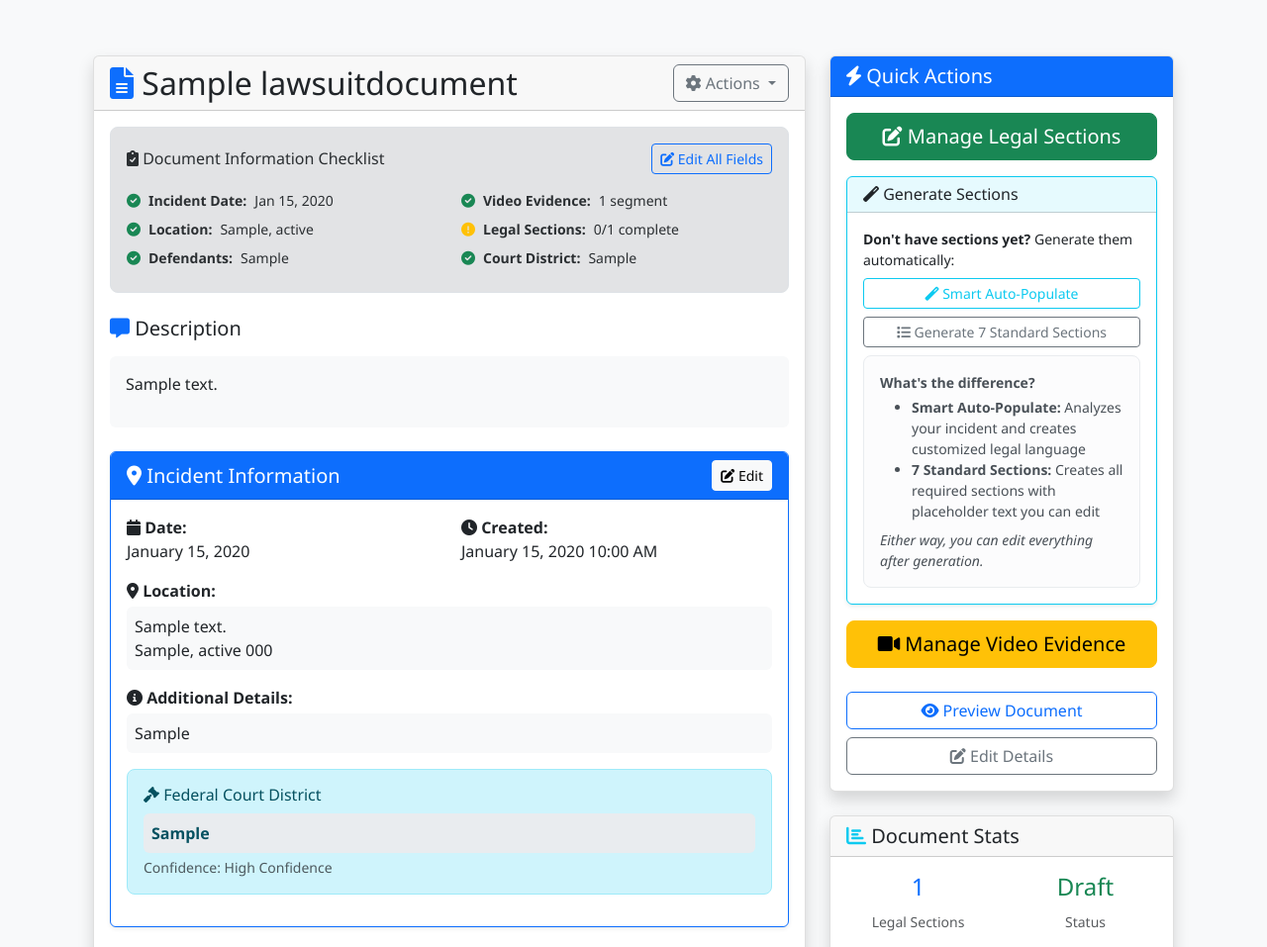
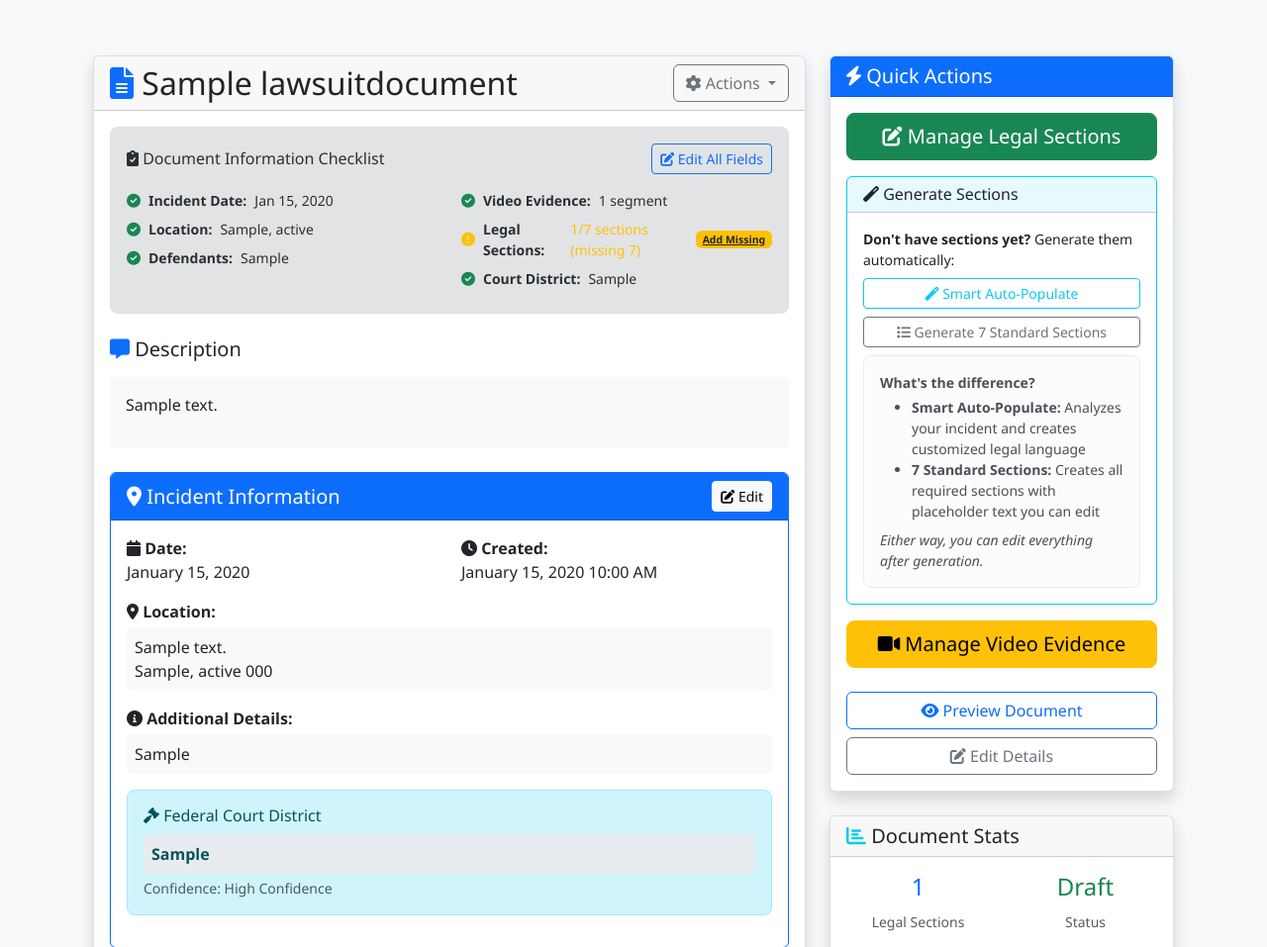
Before and after one commit to LaylaAddi/1983, a Django app: page /documents/1/ in a window 1280 px wide. Shown: the part 106-1063 px from the top of the page at 99% size. Run offline with Django 4.2, Linux system fonts and the light colour scheme; a user stored in the database is signed in; tables that the repository leaves empty hold one stand-in row (values such as "Sample post"); parts of the project's set-up code (start-up, migrations or seed data) failed here and were passed over.

Commit message:
Fix misleading completion percentage - show warning when sections missing
**The Problem:**
- Document with 6/6 sections showed as "100% complete"
- This is misleading - federal courts require all 7 sections
- Users thought they were done when sections were actually missing

**The Fixes:**

**1. Document Checklist (top of page):**
Before: "Legal Sections: 6/6 complete" ✓ (green checkmark)
After: "Legal Sections: 6/7 sections (missing 1)" ⚠️ (yellow warning + "Add Missing" badge)

**2. Legal Sections Banner:**
Before: "Document Completion: 6/6 Sections - 100%"
After: "Incomplete: 6/7 Required Sections - Missing 1" with button to add

**3. Sidebar Stats:**
Before: Shows completion % even with missing sections
After: Shows warning "6/7 Required Sections" instead of percentage

**Logic:**
- Only show green checkmark and 100% if total_sections == 7 AND all complete
- If total_sections < 7, show warning icon and "X/7 sections (missing Y)"
- Provide quick "Add Missing" button to generate missing sections

**User Experience:**
Now users can't be misled into thinking document is complete when required sections are missing.

🤖 Generated with [Claude Code](https://claude.com/claude-code)

Co-Authored-By: Claude <noreply@anthropic.com>

```diff
--- a/templates/documents/detail.html
+++ b/templates/documents/detail.html
@@ -114,14 +114,21 @@
 
                                 <!-- Sections -->
                                 <div class="d-flex align-items-center mb-2">
-                                    {% if document.total_sections > 0 %}
+                                    {% if document.total_sections == 7 %}
                                         {% if document.is_document_complete %}
                                             <i class="fas fa-check-circle text-success me-2"></i>
+                                            <strong>Legal Sections:</strong>
+                                            <span class="ms-2">{{ document.completed_sections }}/7 complete</span>
                                         {% else %}
                                             <i class="fas fa-exclamation-circle text-warning me-2"></i>
+                                            <strong>Legal Sections:</strong>
+                                            <span class="ms-2">{{ document.completed_sections }}/7 complete</span>
                                         {% endif %}
+                                    {% elif document.total_sections > 0 %}
+                                        <i class="fas fa-exclamation-circle text-warning me-2"></i>
                                         <strong>Legal Sections:</strong>
-                                        <span class="ms-2">{{ document.completed_sections }}/{{ document.total_sections }} complete</span>
+                                        <span class="ms-2 text-warning">{{ document.total_sections }}/7 sections (missing {{ missing_sections|length }})</span>
+                                        <a href="{% url 'generate_default_sections' document.pk %}" class="ms-2 badge bg-warning text-dark">Add Missing</a>
                                     {% else %}
                                         <i class="fas fa-exclamation-circle text-warning me-2"></i>
                                         <strong>Legal Sections:</strong>
```
